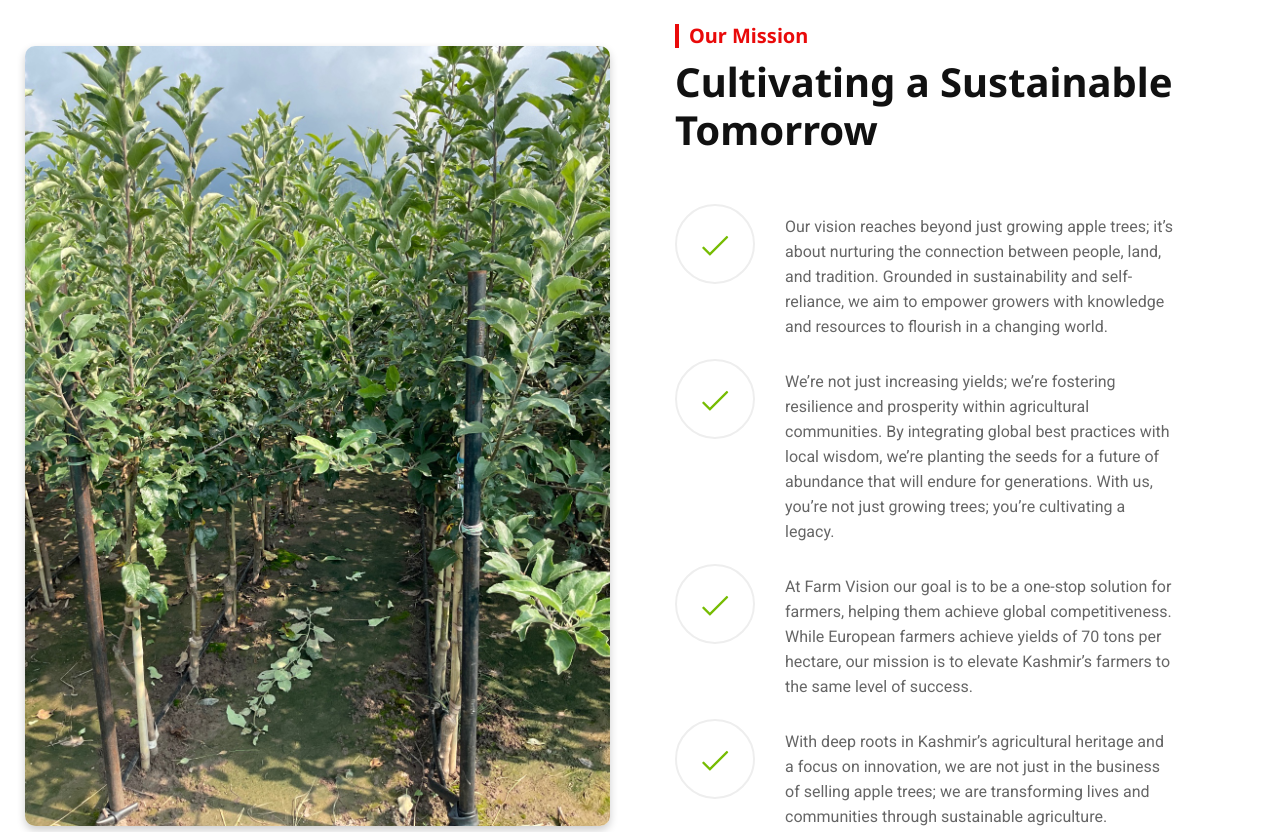
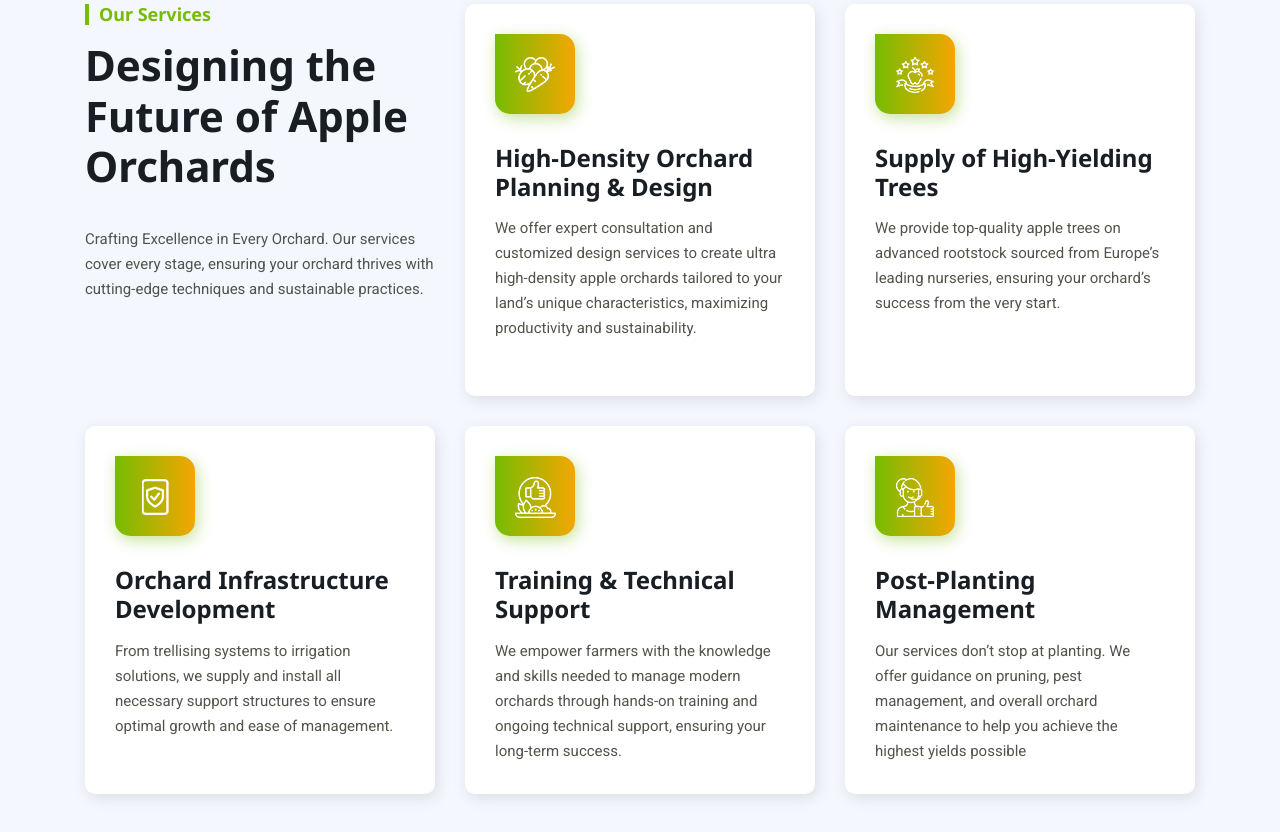
Before and after one commit to syedDayim/FarmVisionlayout1, a plain HTML site: page index.html in a window 1280 px wide. Shown: the part 1869-2701 px from the top of the page. Drawn offline with Linux system fonts and the light colour scheme.

Commit message:
Services restored

```diff
--- a/index.html
+++ b/index.html
@@ -714,6 +714,98 @@
 
 
         <!-- about-area-end -->
+             <!-- services-area -->
+        <section id="services2" class="services-area2 pt-120 pb-90 fix p-relative" style="background: #f4f7fe;">
+
+            <div class="container">
+
+
+                <div class="row">
+                    <div class="col-lg-4 col-md-6">
+                        <div class="section-title pb-25">
+                            <h5>Our Services</h5>
+                            <h2>
+                                Designing the Future of Apple Orchards
+                            </h2>
+                        </div>
+                        <p>Crafting Excellence in Every Orchard. Our services cover every stage, ensuring your orchard
+                            thrives with cutting-edge techniques and sustainable practices.</p>
+                    </div>
+                    <div class="col-lg-4 col-md-6">
+                        <div class="services-box2 mb-30">
+                            <div class="services-icon">
+                                <img src="img/icon/se-icon1.png" alt="icon01">
+                            </div>
+                            <div class="services-content2">
+                                <h5><a href="services-detail.html">High-Density Orchard Planning & Design</a></h5>
+                                <p>We offer expert consultation and customized design services to create ultra
+                                    high-density apple orchards tailored to your land’s unique characteristics,
+                                    maximizing productivity and sustainability.
+                                </p>
+                                <br>
+                            </div>
+                        </div>
+                    </div>
+                    <div class="col-lg-4 col-md-6">
+                        <div class="services-box2 mb-30">
+                            <div class="services-icon">
+                                <img src="img/icon/se-icon2.png" alt="icon01">
+                            </div>
+                            <div class="services-content2">
+                                <h5><a href="services-detail.html"> Supply of High-Yielding Trees</a></h5>
+                                <p>We provide top-quality apple trees on advanced rootstock sourced from Europe’s
+                                    leading nurseries, ensuring your orchard’s success from the very start.</p>
+                                <br>
+                                <br>
+                            </div>
+                        </div>
+                    </div>
+                    <div class="col-lg-4 col-md-6">
+                        <div class="services-box2 mb-30">
+                            <div class="services-icon">
+                                <img src="img/icon/se-icon3.png" alt="icon01">
+                            </div>
+                            <div class="services-content2">
+                                <h5><a href="services-detail.html"> Orchard Infrastructure Development</a></h5>
+                                <p>From trellising systems to irrigation solutions, we supply and install all necessary
+                                    support structures to ensure optimal growth and ease of management.
+                                </p>
+                                <br>
+                            </div>
+                        </div>
+                    </div>
+                    <div class="col-lg-4 col-md-6">
+                        <div class="services-box2 mb-30">
+                            <div class="services-icon">
+                                <img src="img/icon/se-icon4.png" alt="icon01">
+                            </div>
+                            <div class="services-content2">
+                                <h5><a href="services-detail.html"> Training & Technical Support</a></h5>
+                                <p>We empower farmers with the knowledge and skills needed to manage modern orchards
+                                    through hands-on training and ongoing technical support, ensuring your long-term
+                                    success. </p>
+                            </div>
+                        </div>
+                    </div>
+                    <div class="col-lg-4 col-md-6">
+                        <div class="services-box2 mb-30">
+                            <div class="services-icon">
+                                <img src="img/icon/se-icon5.png" alt="icon01">
+                            </div>
+                            <div class="services-content2">
+                                <h5><a href="services-detail.html">Post-Planting Management</a></h5>
+                                <p>Our services don’t stop at planting. We offer guidance on pruning, pest management,
+                                    and overall orchard maintenance to help you achieve the highest yields possible</p>
+                            </div>
+                        </div>
+                    </div>
+
+
+
+                </div>
+            </div>
+        </section>
+        <!-- services-area-end -->
 
 
 
```
